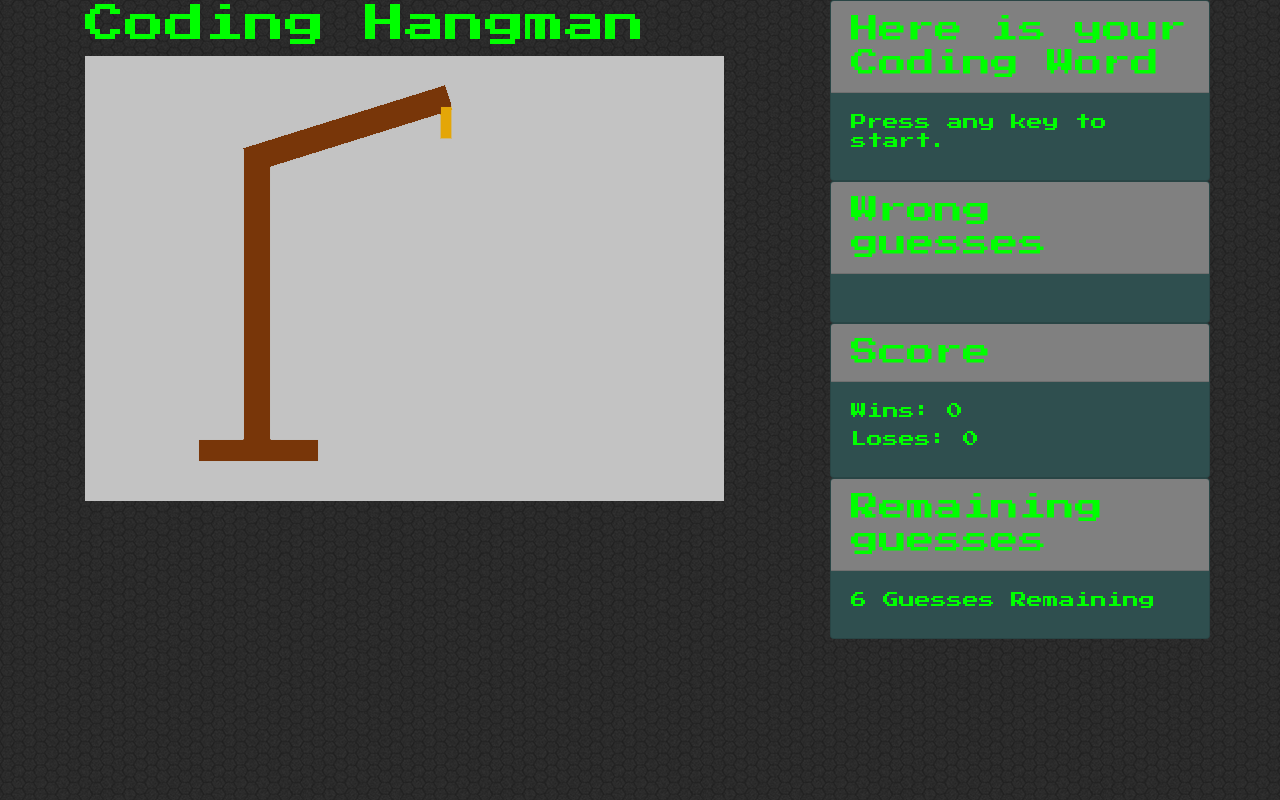
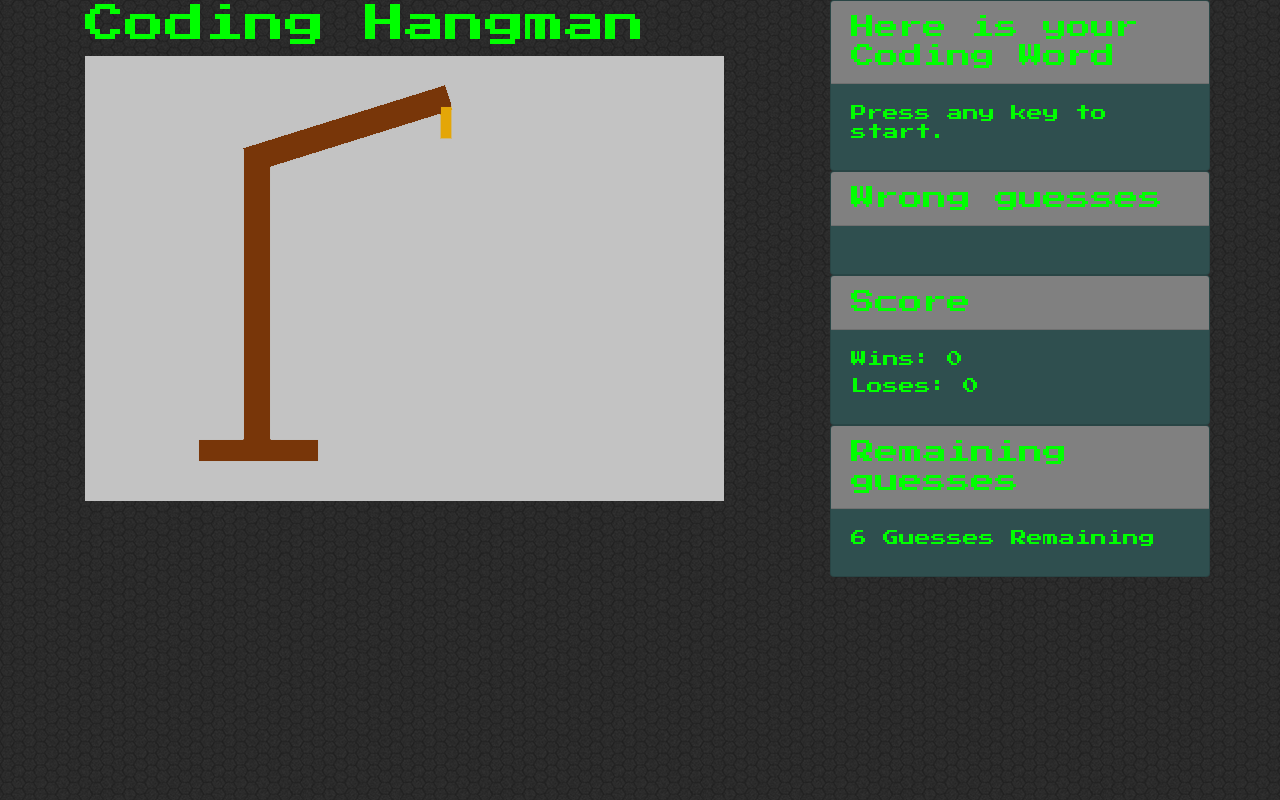
Before and after one commit to BigECire/Coding-Hang-Man, a plain HTML site: page index.html in a window 1280 px wide. Drawn offline with nearby package versions, Linux system fonts and the light colour scheme.

Commit message:
changed word size

```diff
--- a/assets/javascript/game.js
+++ b/assets/javascript/game.js
@@ -37,7 +37,9 @@ $(document).ready(function () {
         startUp()
     }
 
-
+    window.addEventListener('load', () => {
+        console.log("yes")
+      })
     document.onkeyup = function (event) {
         var playerkey = event.key.toLowerCase();
         var word = ""
@@ -74,7 +76,7 @@ $(document).ready(function () {
                 emptyWord = word
                 $("#word").text(emptyWord)
                 if (emptyWord === theWord) {
-                    setInterval(alert("You Win!"), 1000)
+                    setInterval(alert("You Win!"), 4000)
                     win++
                     $("#scoreWin").text("Wins: " + win)
                     setInterval(reset(), 1000)
--- a/index.html
+++ b/index.html
@@ -22,7 +22,7 @@
                 <div class="row">
 
                     <div class="card w-100">
-                        <h3 class="card-header">Here is your Coding Word</h3>
+                        <h4 class="card-header">Here is your Coding Word</h4>
                         <div class="card-body">
                             <h6 id="word">Press any key to start.</h6>
                         </div>
@@ -32,7 +32,7 @@
                 <div class="row"></div>
                 <div class="row">
                     <div class="card w-100">
-                        <h3 class="card-header">Wrong guesses</h3>
+                        <h4 class="card-header">Wrong guesses</h4>
                         <div class="card-body">
                             <h6 id="wrongGuess"></h6>
                         </div>
@@ -42,7 +42,7 @@
                 <div class="row"></div>
                 <div class="row">
                     <div class="card w-100">
-                        <h3 class="card-header">Score</h3>
+                        <h4 class="card-header">Score</h4>
                         <div class="card-body">
                             <h6 id="scoreWin">Wins: 0</h6>
                             <h6 id="scoreLose">Loses: 0</h6>
@@ -53,7 +53,7 @@
                 <div class="row"></div>
                 <div class="row">
                     <div class="card w-100">
-                        <h3 class="card-header">Remaining guesses</h3>
+                        <h4 class="card-header">Remaining guesses</h4>
                         <div class="card-body">
                             <h6 id="guessLeft">6 Guesses Remaining</h6>
                         </div>
```
